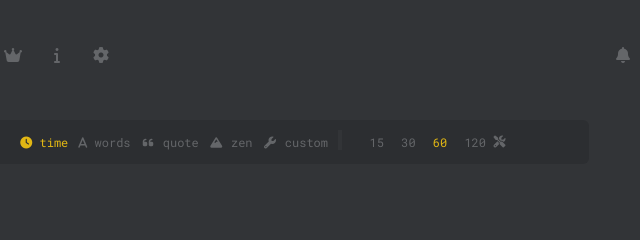
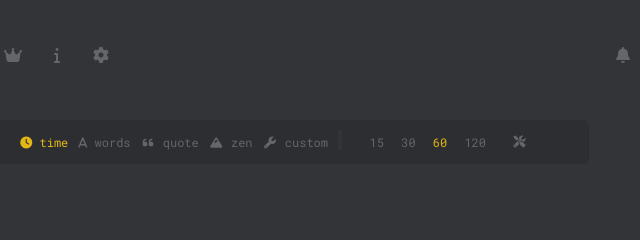
Before and after one commit to harikarthik-s/Monkeytype-Clone, a plain HTML site: page index.html in a window 1280 px wide. Shown: the top 240 px of the page, 451-1091 px from the left. Drawn offline with Linux system fonts and the light colour scheme; a script that the page names is missing; files whose address does not match are found by name.

Commit message:
Test Config aligned

```diff
--- a/assets/css/styles.css
+++ b/assets/css/styles.css
@@ -341,10 +341,9 @@ main .time-word-config.time label::after {
     content: 's';
 }
 
-#custom{
-    margin-left: 0px;
+#tools{
+    margin-left: 20px;
 }
-
 
 main .test-results {
     margin: 20px auto 30px;
--- a/index.html
+++ b/index.html
@@ -140,7 +140,7 @@
                 <label for="100">120</label>
               </div>
             </div>
-            <div class="textButton" id="custom">
+            <div class="textButton" id="tools">
               <i class="fas fa-fw fa-tools"></i>
             </div>
           </div>
```
